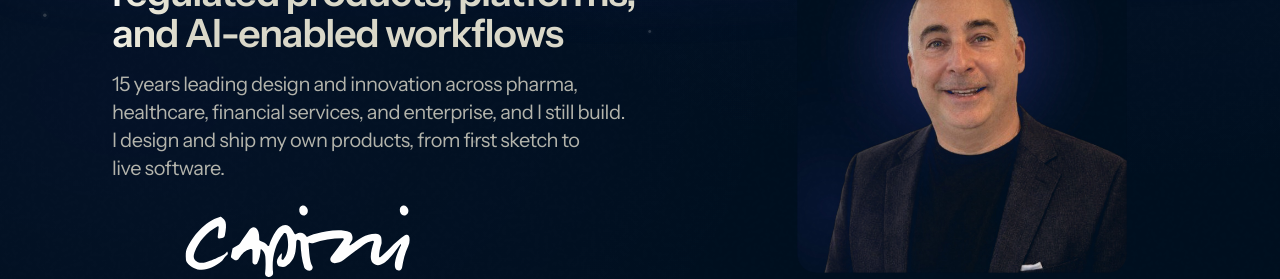
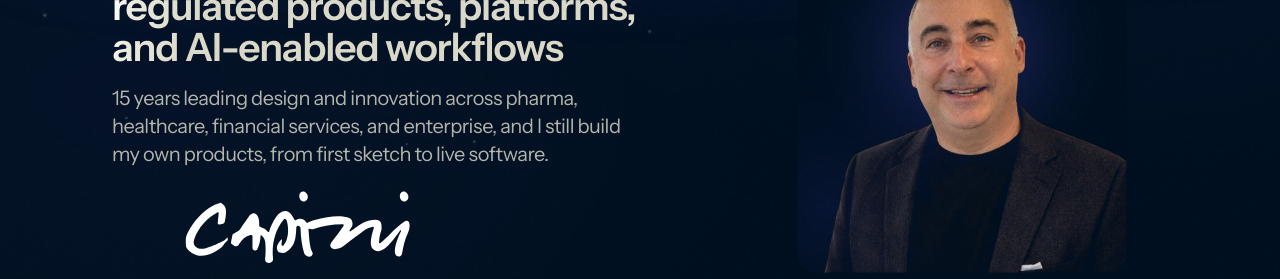
Before and after one commit to ShawnCapizzi/shawncapizzi-com, a Next.js app: page / in a window 1280 px wide. Shown: the part 226-505 px from the top of the page. Built offline with nearby package versions, Linux system fonts and the light colour scheme; no server answers.

Commit message:
Hero: merge build/design-ship lead into one sentence

```diff
--- a/components/Hero.tsx
+++ b/components/Hero.tsx
@@ -39,7 +39,7 @@ export function Hero() {
               Strategic design leadership for regulated products, platforms, and AI-enabled workflows
             </h1>
             <p className="hero-lead text-pretty max-w-full lg:max-w-[90%] order-3">
-              15 years leading design and innovation across pharma, healthcare, financial services, and enterprise, and I still build. I design and ship my own products, from first sketch to live software.
+              15 years leading design and innovation across pharma, healthcare, financial services, and enterprise, and I still build my own products, from first sketch to live software.
             </p>
 
             <Wordmark
```
